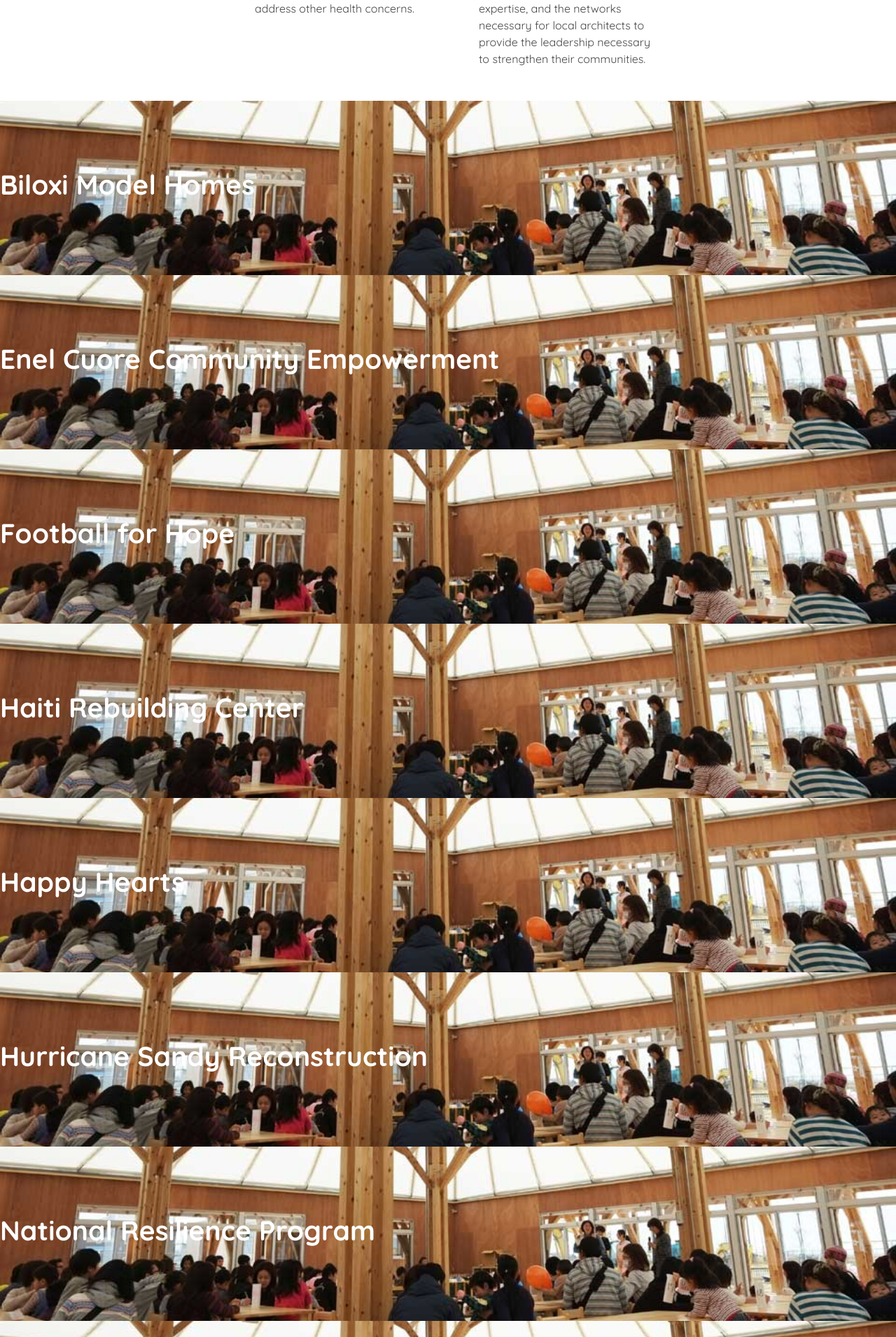
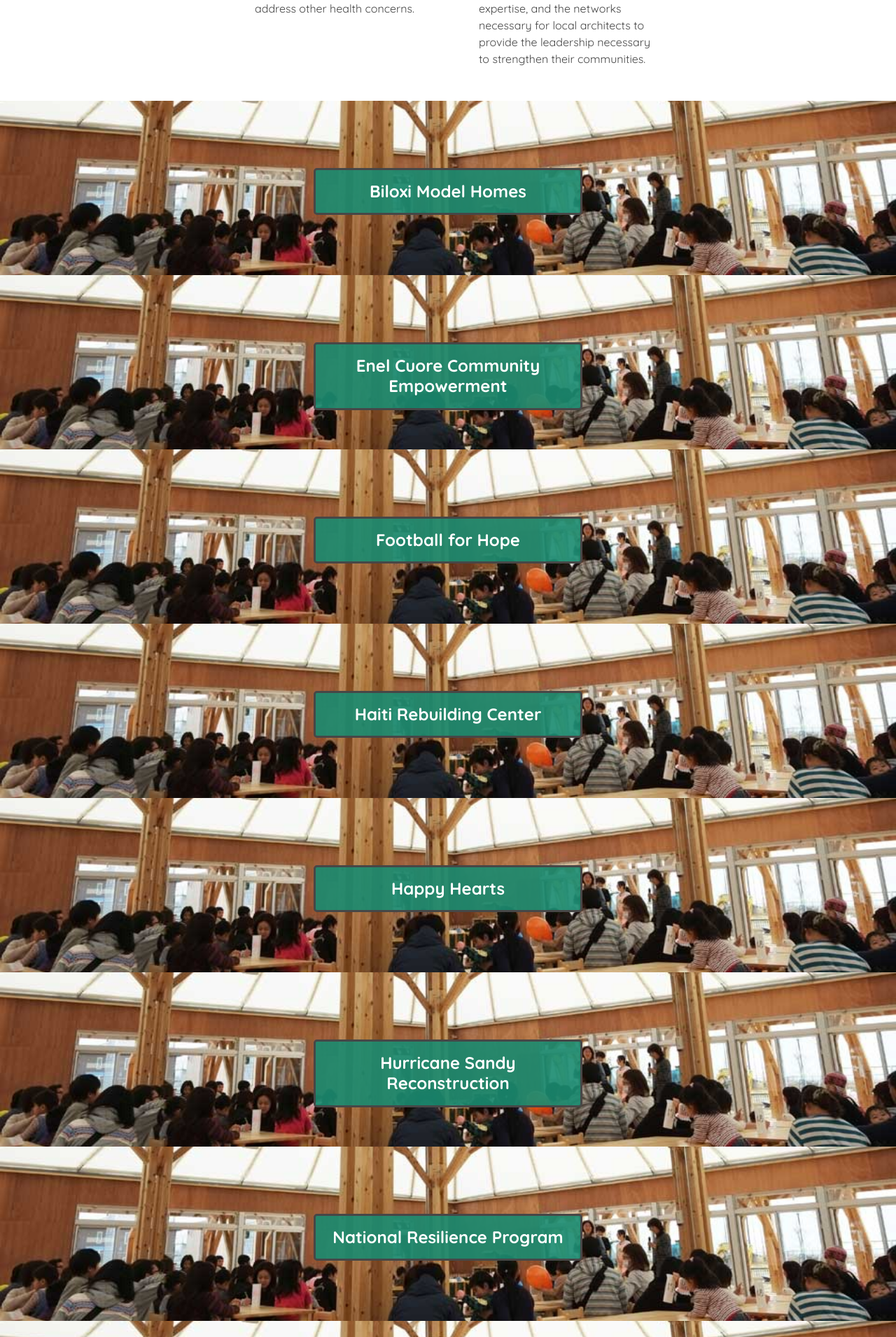
Before and after one commit to corm0078/architecture-for-humanity, a Jekyll site: the page built from projects.html, in a window 1280 px wide. Shown: the part 688-2598 px from the top of the page at 70% size. Built offline with Jekyll 4.4.1, drawn with Linux system fonts in a browser that asks for light colours; nearby versions of some CDN libraries; Markdown is read by kramdown in place of the engine named in the settings.

Commit message:
fix(centre titles project) centre title for project page

```diff
--- a/projects.html
+++ b/projects.html
@@ -39,8 +39,8 @@
         <div>
             <input id="ac-4" name="accordion-1" type="checkbox"/>
             <label for="ac-4" class="overlay teal partners">
-                <span class="text-content">
-                        <h2>Biloxi Model Homes</h2>
+                <span class="text-content center">
+                        <h2 class="h2-center">Biloxi Model Homes</h2>
                 </span>
             </label>
             <article class="ac-small">
@@ -77,8 +77,8 @@
         <div>
             <input id="ac-5" name="accordion-1" type="checkbox"/>
             <label for="ac-5" class="overlay teal partners">
-                <span class="text-content">
-                        <h2>Enel Cuore Community Empowerment </h2>
+                <span class="text-content center">
+                        <h2 class="h2-center">Enel Cuore Community Empowerment </h2>
                 </span>
             </label>
             <article class="ac-small">
@@ -115,8 +115,8 @@
               <div>
                 <input id="ac-6" name="accordion-1" type="checkbox"/>
                 <label for="ac-6" class="overlay teal partners">
-                    <span class="text-content">
-                            <h2>Football for Hope</h2>
+                    <span class="text-content center">
+                            <h2 class="h2-center">Football for Hope</h2>
                     </span>
                 </label>
                     <article class="ac-small">
@@ -154,8 +154,8 @@
                 <div>
                 <input id="ac-7" name="accordion-1" type="checkbox"/>
                 <label for="ac-7" class="overlay teal partners">
-                    <span class="text-content">
-                            <h2>Haiti Rebuilding Center</h2>
+                    <span class="text-content center">
+                            <h2 class="h2-center">Haiti Rebuilding Center</h2>
                     </span>
                 </label>
                     <article class="ac-small">
@@ -195,8 +195,8 @@
               <div>
                 <input id="ac-8" name="accordion-1" type="checkbox"/>
                 <label for="ac-8" class="overlay teal partners">
-                    <span class="text-content">
-                            <h2>Happy Hearts</h2>
+                    <span class="text-content center">
+                            <h2 class="h2-center">Happy Hearts</h2>
                     </span>
                 </label>
                     <article class="ac-small">
@@ -234,8 +234,8 @@
               <div>
                 <input id="ac-9" name="accordion-1" type="checkbox"/>
                 <label for="ac-9" class="overlay teal partners">
-                    <span class="text-content">
-                            <h2>Hurricane Sandy Reconstruction</h2>
+                    <span class="text-content center">
+                            <h2 class="h2-center">Hurricane Sandy Reconstruction</h2>
                     </span>
                 </label>
                     <article class="ac-small">
@@ -273,8 +273,8 @@
               <div>
                 <input id="ac-10" name="accordion-1" type="checkbox"/>
                 <label for="ac-10" class="overlay teal partners">
-                    <span class="text-content">
-                            <h2>National Resilience Program</h2>
+                    <span class="text-content center">
+                            <h2 class="h2-center">National Resilience Program</h2>
                     </span>
                 </label>
                     <article class="ac-small">
@@ -310,8 +310,8 @@
              <div>
                 <input id="ac-11" name="accordion-1" type="checkbox"/>
                 <label for="ac-11" class="overlay teal partners">
-                    <span class="text-content">
-                            <h2>Nike GAMECHANGERS</h2>
+                    <span class="text-content center">
+                            <h2 class="h2-center">Nike GAMECHANGERS</h2>
                     </span>
                 </label>
                     <article class="ac-small">
@@ -345,8 +345,8 @@
               <div>
                 <input id="ac-12" name="accordion-1" type="checkbox"/>
                 <label for="ac-12" class="overlay teal partners">
-                    <span class="text-content">
-                            <h2>Pillars of Sustainable Education</h2>
+                    <span class="text-content center">
+                            <h2 class="h2-center">Pillars of Sustainable Education</h2>
                     </span>
                 </label>
                     <article class="ac-small">
@@ -380,8 +380,8 @@
               <div>
                 <input id="ac-13" name="accordion-1" type="checkbox"/>
                 <label for="ac-13" class="overlay teal partners">
-                    <span class="text-content">
-                            <h2>Tohoku Earthquake and Tsunami Rebuilding</h2>
+                    <span class="text-content center">
+                            <h2 class="h2-center">Tohoku Earthquake and Tsunami Rebuilding</h2>
                     </span>
                 </label>
                     <article class="ac-small">
--- a/scss/components/_aboutus.scss
+++ b/scss/components/_aboutus.scss
@@ -14,7 +14,6 @@
 .text-content{
   position: absolute;
   width: 100%;
-
 }
 
 .h2-center{
@@ -124,6 +123,7 @@
 }
 .ac-container input:checked ~ article.ac-small{
 	height: 100%;
+    text-align: center;
 }
 .ac-container input:checked ~ article.ac-medium{
 	height: 180px;
```
Also changed, not shown: css/style-dist.css, css/style.css, 1 other file.
